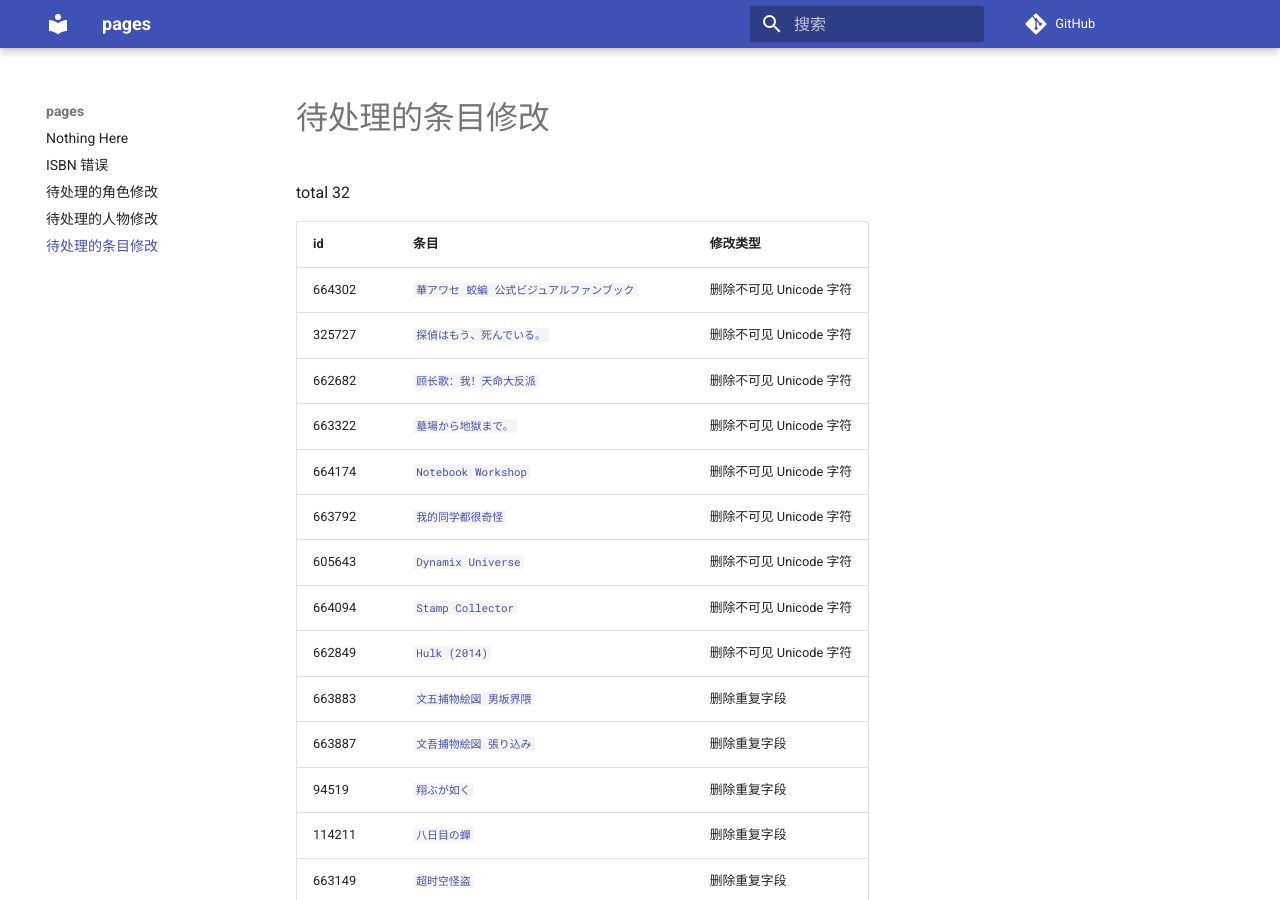
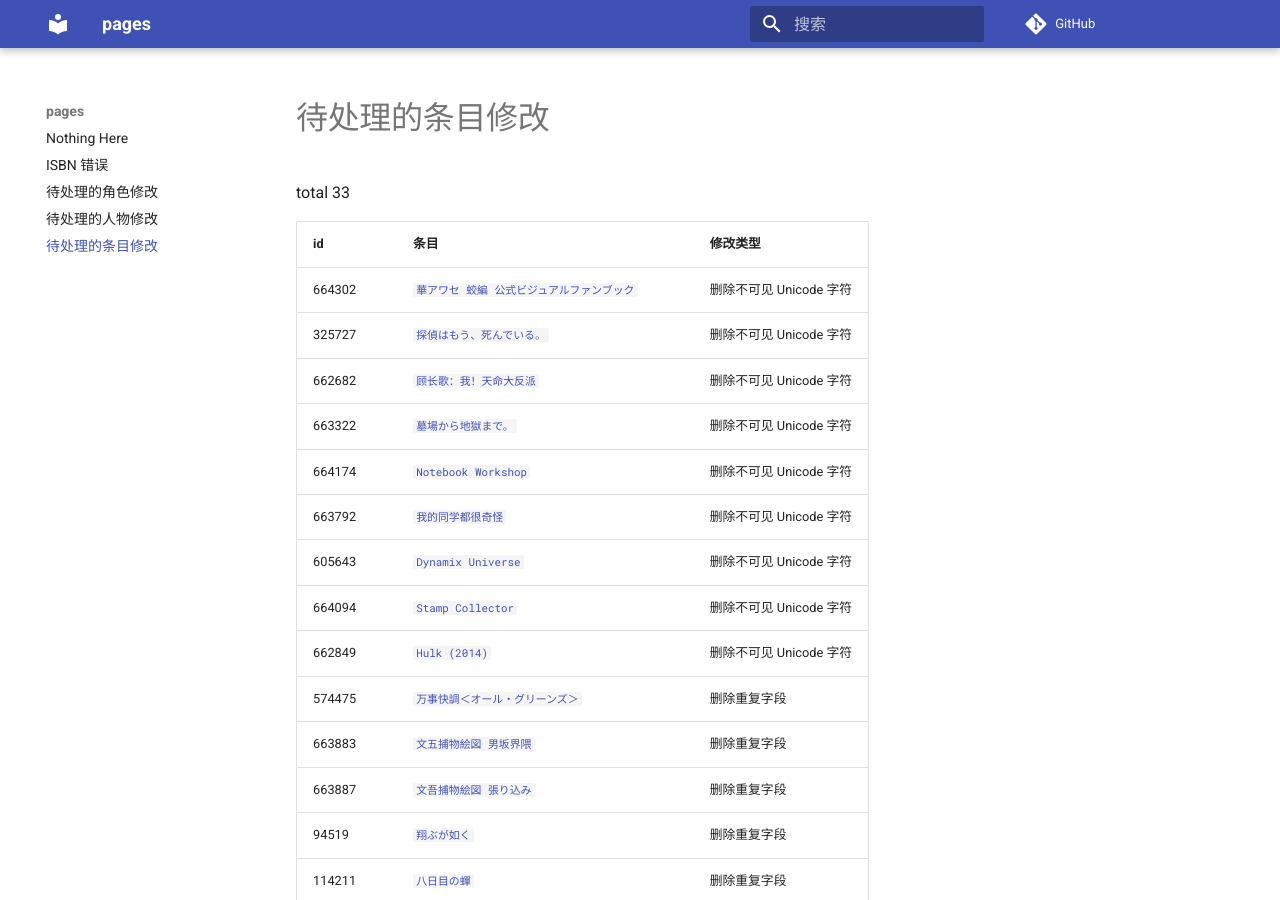
Before and after one commit to trim21/bangumi-pages, an MkDocs documentation site: the page built from docs/pending-subject-changes.md, in a window 1280 px wide and 900 px high. Built offline with MkDocs 1.6.1 and Material for MkDocs 9.7.7, drawn with Linux system fonts in a browser that asks for light colours; comment, search, counter and statistics services are not loaded.

Commit message:
update pending-changes.md

```diff
--- a/docs/pending-subject-changes.md
+++ b/docs/pending-subject-changes.md
@@ -1,6 +1,6 @@
 # 待处理的条目修改
 
-total 32
+total 33
 
 | id | 条目 | 修改类型 |
 | --- | --- | --- |
@@ -13,6 +13,7 @@ total 32
 | 605643 | [`Dynamix Universe`](https://bgm.tv/subject/605643) | 删除不可见 Unicode 字符 |
 | 664094 | [`Stamp Collector`](https://bgm.tv/subject/664094) | 删除不可见 Unicode 字符 |
 | 662849 | [`Hulk (2014)`](https://bgm.tv/subject/662849) | 删除不可见 Unicode 字符 |
+| 574475 | [`万事快調＜オール・グリーンズ＞`](https://bgm.tv/subject/574475) | 删除重复字段 |
 | 663883 | [`文五捕物絵図 男坂界隈`](https://bgm.tv/subject/663883) | 删除重复字段 |
 | 663887 | [`文吾捕物絵図 張り込み`](https://bgm.tv/subject/663887) | 删除重复字段 |
 | 94519 | [`翔ぶが如く`](https://bgm.tv/subject/94519) | 删除重复字段 |
```
